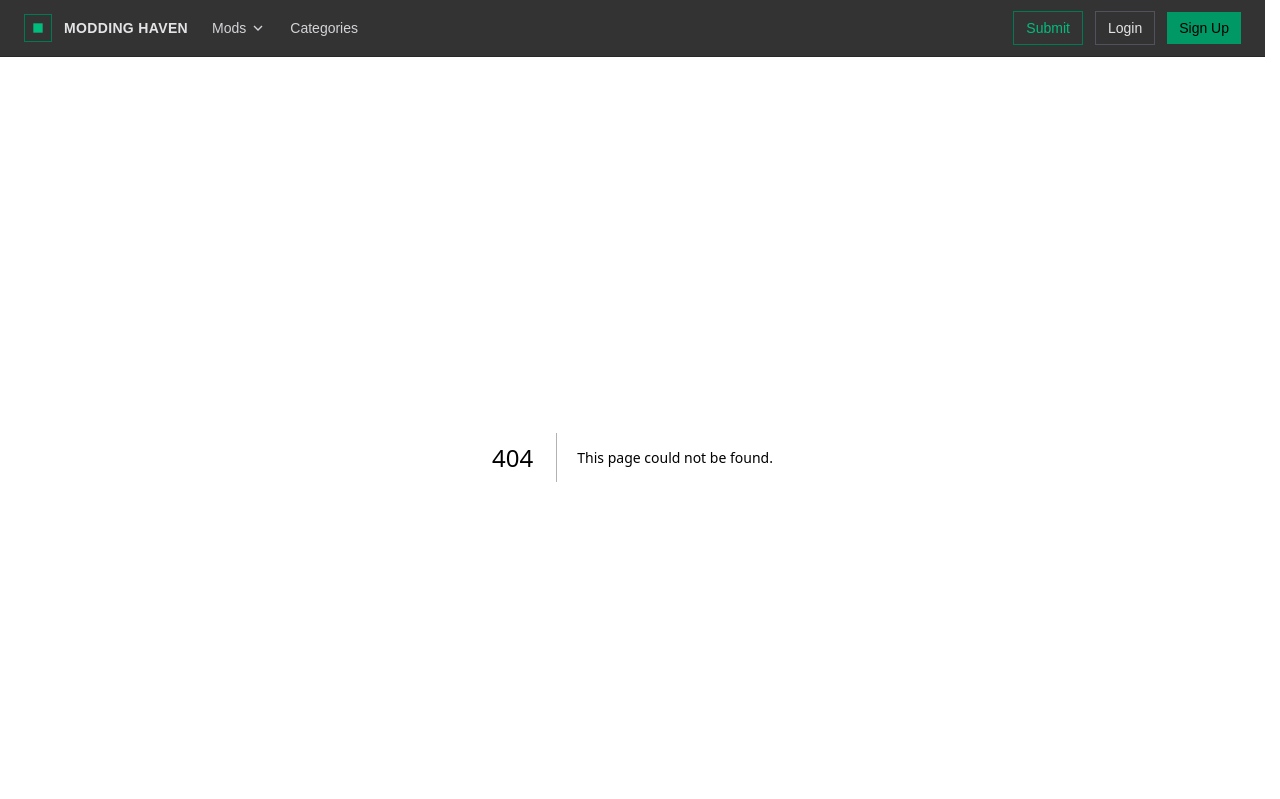
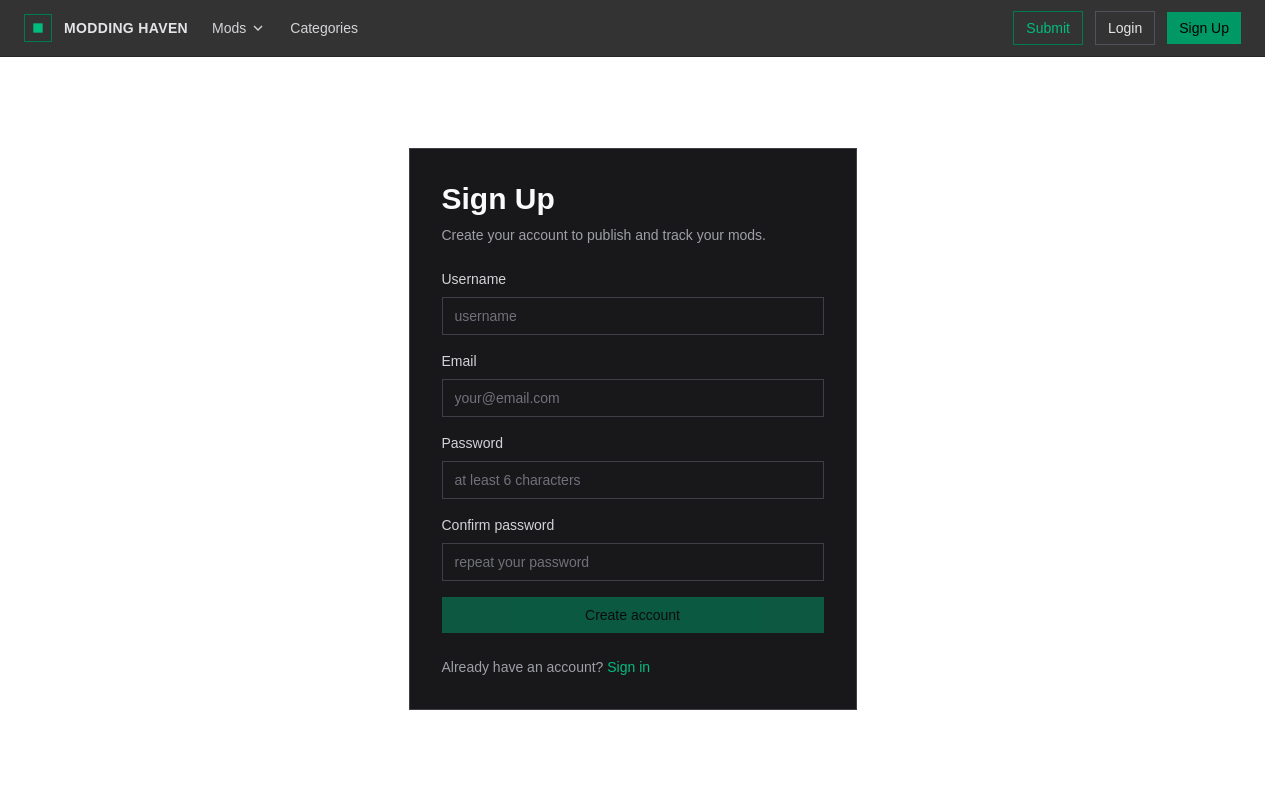
Before and after one commit to CaioXTSY/Moddin-Haven-Front, a Next.js app: page /signup in a window 1280 px wide. Before the commit this address had no page. Shown: the top 799 px of the page. Built offline with nearby package versions, Linux system fonts and the light colour scheme.

Commit message:
feat(auth): add login and signup pages with form validation

```diff
--- /dev/null
+++ b/src/app/login/page.tsx
@@ -0,0 +1,57 @@
+"use client";
+import Link from "next/link";
+import { useState } from "react";
+
+export default function LoginPage() {
+  const [identifier, setIdentifier] = useState("");
+  const [password, setPassword] = useState("");
+  const canSubmit = identifier.trim().length > 0 && password.trim().length >= 6;
+
+  function onSubmit(e: React.FormEvent<HTMLFormElement>) {
+    e.preventDefault();
+  }
+
+  return (
+    <section className="w-full min-h-[calc(100vh-56px)] flex items-center">
+      <div className="mx-auto max-w-7xl px-6 w-full">
+        <div className="mx-auto w-full max-w-md border border-zinc-700 bg-zinc-900 px-8 py-8">
+          <h1 className="text-zinc-50 text-3xl font-bold">Login</h1>
+          <p className="mt-2 text-zinc-400 text-sm">Access your account to submit and manage mods.</p>
+
+          <form onSubmit={onSubmit} className="mt-6 space-y-4">
+            <div>
+              <label className="block text-sm text-zinc-300">Email or username</label>
+              <input
+                value={identifier}
+                onChange={(e) => setIdentifier(e.target.value)}
+                placeholder="your@email.com"
+                className="mt-2 w-full border border-zinc-700 bg-zinc-900 px-3 py-2 text-sm text-zinc-200 placeholder:text-zinc-500 focus:outline-none"
+              />
+            </div>
+            <div>
+              <label className="block text-sm text-zinc-300">Password</label>
+              <input
+                type="password"
+                value={password}
+                onChange={(e) => setPassword(e.target.value)}
+                placeholder="at least 6 characters"
+                className="mt-2 w-full border border-zinc-700 bg-zinc-900 px-3 py-2 text-sm text-zinc-200 placeholder:text-zinc-500 focus:outline-none"
+              />
+            </div>
+            <button
+              type="submit"
+              disabled={!canSubmit}
+              className="w-full bg-emerald-600 px-4 py-2 text-sm font-medium text-black hover:bg-emerald-500 disabled:opacity-50"
+            >
+              Sign In
+            </button>
+          </form>
+
+          <div className="mt-6 text-sm text-zinc-400">
+            Don&apos;t have an account? <Link href="/signup" className="text-emerald-500 hover:text-emerald-400">Create one</Link>
+          </div>
+        </div>
+      </div>
+    </section>
+  );
+}
--- /dev/null
+++ b/src/app/signup/page.tsx
@@ -0,0 +1,83 @@
+"use client";
+import Link from "next/link";
+import { useState } from "react";
+
+export default function SignupPage() {
+  const [username, setUsername] = useState("");
+  const [email, setEmail] = useState("");
+  const [password, setPassword] = useState("");
+  const [confirm, setConfirm] = useState("");
+
+  const emailOk = /.+@.+\..+/.test(email);
+  const usernameOk = username.trim().length >= 3;
+  const passOk = password.trim().length >= 6;
+  const matchOk = password === confirm;
+  const canSubmit = emailOk && usernameOk && passOk && matchOk;
+
+  function onSubmit(e: React.FormEvent<HTMLFormElement>) {
+    e.preventDefault();
+  }
+
+  return (
+    <section className="w-full min-h-[calc(100vh-56px)] flex items-center">
+      <div className="mx-auto max-w-7xl px-6 w-full">
+        <div className="mx-auto w-full max-w-md border border-zinc-700 bg-zinc-900 px-8 py-8">
+          <h1 className="text-zinc-50 text-3xl font-bold">Sign Up</h1>
+          <p className="mt-2 text-zinc-400 text-sm">Create your account to publish and track your mods.</p>
+
+          <form onSubmit={onSubmit} className="mt-6 space-y-4">
+            <div>
+              <label className="block text-sm text-zinc-300">Username</label>
+              <input
+                value={username}
+                onChange={(e) => setUsername(e.target.value)}
+                placeholder="username"
+                className="mt-2 w-full border border-zinc-700 bg-zinc-900 px-3 py-2 text-sm text-zinc-200 placeholder:text-zinc-500 focus:outline-none"
+              />
+            </div>
+            <div>
+              <label className="block text-sm text-zinc-300">Email</label>
+              <input
+                value={email}
+                onChange={(e) => setEmail(e.target.value)}
+                placeholder="your@email.com"
+                className="mt-2 w-full border border-zinc-700 bg-zinc-900 px-3 py-2 text-sm text-zinc-200 placeholder:text-zinc-500 focus:outline-none"
+              />
+            </div>
+            <div>
+              <label className="block text-sm text-zinc-300">Password</label>
+              <input
+                type="password"
+                value={password}
+                onChange={(e) => setPassword(e.target.value)}
+                placeholder="at least 6 characters"
+                className="mt-2 w-full border border-zinc-700 bg-zinc-900 px-3 py-2 text-sm text-zinc-200 placeholder:text-zinc-500 focus:outline-none"
+              />
+            </div>
+            <div>
+              <label className="block text-sm text-zinc-300">Confirm password</label>
+              <input
+                type="password"
+                value={confirm}
+                onChange={(e) => setConfirm(e.target.value)}
+                placeholder="repeat your password"
+                className="mt-2 w-full border border-zinc-700 bg-zinc-900 px-3 py-2 text-sm text-zinc-200 placeholder:text-zinc-500 focus:outline-none"
+              />
+            </div>
+            <button
+              type="submit"
+              disabled={!canSubmit}
+              className="w-full bg-emerald-600 px-4 py-2 text-sm font-medium text-black hover:bg-emerald-500 disabled:opacity-50"
+            >
+              Create account
+            </button>
+          </form>
+
+          <div className="mt-6 text-sm text-zinc-400">
+            Already have an account? <Link href="/login" className="text-emerald-500 hover:text-emerald-400">Sign in</Link>
+          </div>
+        </div>
+      </div>
+    </section>
+  );
+}
```
